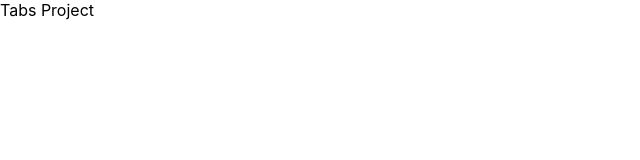
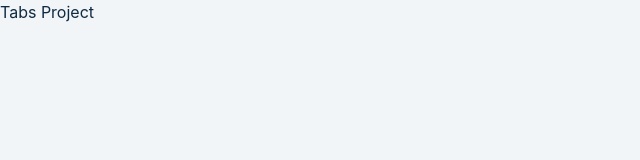
Before and after one commit to platisam/React_TabsProject, a React (Create React App) app: page / in a window 1280 px wide. Shown: the top 160 px of the page, without its empty margins (0-640 px from the left). Built offline with nearby package versions, Linux system fonts and the light colour scheme.

Commit message:
adding style

```diff
--- a/src/index.css
+++ b/src/index.css
@@ -1,13 +1,267 @@
+/*
+===============
+Variables
+===============
+*/
+
+:root {
+  /* dark shades of primary color*/
+  --clr-primary-1: hsl(184, 91%, 17%);
+  --clr-primary-2: hsl(185, 84%, 25%);
+  --clr-primary-3: hsl(185, 81%, 29%);
+  --clr-primary-4: hsl(184, 77%, 34%);
+  --clr-primary-5: #2caeba;
+  /* lighter shades of primary color */
+  --clr-primary-6: hsl(185, 57%, 50%);
+  --clr-primary-7: hsl(184, 65%, 59%);
+  --clr-primary-8: hsl(184, 80%, 74%);
+  --clr-primary-9: hsl(185, 94%, 87%);
+  --clr-primary-10: hsl(186, 100%, 94%);
+  /* darkest grey - used for headings */
+  --clr-grey-1: hsl(209, 61%, 16%);
+  --clr-grey-2: hsl(211, 39%, 23%);
+  --clr-grey-3: hsl(209, 34%, 30%);
+  --clr-grey-4: hsl(209, 28%, 39%);
+  /* grey used for paragraphs */
+  --clr-grey-5: hsl(210, 22%, 49%);
+  --clr-grey-6: hsl(209, 23%, 60%);
+  --clr-grey-7: hsl(211, 27%, 70%);
+  --clr-grey-8: hsl(210, 31%, 80%);
+  --clr-grey-9: hsl(212, 33%, 89%);
+  --clr-grey-10: hsl(210, 36%, 96%);
+  --clr-white: #fff;
+  --clr-red-dark: hsl(360, 67%, 44%);
+  --clr-red-light: hsl(360, 71%, 66%);
+  --clr-green-dark: hsl(125, 67%, 44%);
+  --clr-green-light: hsl(125, 71%, 66%);
+  --clr-black: #222;
+  --transition: all 0.3s linear;
+  --spacing: 0.1rem;
+  --radius: 0.25rem;
+  --light-shadow: 0 5px 15px rgba(0, 0, 0, 0.1);
+  --dark-shadow: 0 5px 15px rgba(0, 0, 0, 0.2);
+  --max-width: 1170px;
+  --fixed-width: 620px;
+}
+/*
+===============
+Global Styles
+===============
+*/
+
+*,
+::after,
+::before {
+  margin: 0;
+  padding: 0;
+  box-sizing: border-box;
+}
 body {
-  margin: 0;
-  font-family: -apple-system, BlinkMacSystemFont, 'Segoe UI', 'Roboto', 'Oxygen',
-    'Ubuntu', 'Cantarell', 'Fira Sans', 'Droid Sans', 'Helvetica Neue',
-    sans-serif;
-  -webkit-font-smoothing: antialiased;
-  -moz-osx-font-smoothing: grayscale;
+  font-family: -apple-system, BlinkMacSystemFont, 'Segoe UI', Roboto, Oxygen,
+    Ubuntu, Cantarell, 'Open Sans', 'Helvetica Neue', sans-serif;
+  background: var(--clr-grey-10);
+  color: var(--clr-grey-1);
+  line-height: 1.5;
+  font-size: 0.875rem;
+}
+ul {
+  list-style-type: none;
+}
+a {
+  text-decoration: none;
+}
+h1,
+h2,
+h3,
+h4 {
+  letter-spacing: var(--spacing);
+  text-transform: capitalize;
+  line-height: 1.25;
+  margin-bottom: 0.75rem;
+}
+h1 {
+  font-size: 3rem;
+}
+h2 {
+  font-size: 2rem;
+}
+h3 {
+  font-size: 1.25rem;
+}
+h4 {
+  font-size: 0.875rem;
+}
+p {
+  margin-bottom: 1.25rem;
+  color: var(--clr-grey-5);
+}
+@media screen and (min-width: 800px) {
+  h1 {
+    font-size: 4rem;
+  }
+  h2 {
+    font-size: 2.5rem;
+  }
+  h3 {
+    font-size: 1.75rem;
+  }
+  h4 {
+    font-size: 1rem;
+  }
+  body {
+    font-size: 1rem;
+  }
+  h1,
+  h2,
+  h3,
+  h4 {
+    line-height: 1;
+  }
+}
+/*  global classes */
+
+/* section */
+.section {
+  width: 90vw;
+  margin: 5rem auto;
+  max-width: var(--max-width);
 }
 
-code {
-  font-family: source-code-pro, Menlo, Monaco, Consolas, 'Courier New',
-    monospace;
+@media screen and (min-width: 992px) {
+  .section {
+    width: 95vw;
+  }
 }
+
+.loading {
+  text-align: center;
+}
+
+.underline {
+  width: 5rem;
+  height: 0.25rem;
+  margin-bottom: 1.25rem;
+  background: var(--clr-primary-5);
+  margin-left: auto;
+  margin-right: auto;
+}
+.title {
+  margin-bottom: 4rem;
+  text-align: center;
+}
+
+/*
+===============
+Jobs
+===============
+*/
+
+.jobs-center {
+  width: 80vw;
+  margin: 0 auto;
+  max-width: var(--max-width);
+}
+.btn-container {
+  display: flex;
+  flex-direction: row;
+  justify-content: center;
+  margin-bottom: 4rem;
+  flex-wrap: wrap;
+}
+.job-btn {
+  background: transparent;
+  border-color: transparent;
+  text-transform: capitalize;
+  font-size: 1.25rem;
+  letter-spacing: var(--spacing);
+  margin: 0 0.5rem;
+  transition: var(--transition);
+  cursor: pointer;
+  padding: 0.25rem 0;
+  line-height: 1;
+  outline-color: var(--clr-primary-10);
+}
+.job-btn:hover {
+  color: var(--clr-primary-5);
+  box-shadow: 0 2px var(--clr-primary-5);
+}
+.active-btn {
+  color: var(--clr-primary-5);
+  box-shadow: 0 2px var(--clr-primary-5);
+}
+
+.job-info h3 {
+  font-weight: 400;
+}
+.job-info h4 {
+  text-transform: uppercase;
+  color: var(--clr-grey-5);
+  background: var(--clr-grey-9);
+  display: inline-block;
+  padding: 0.375rem 0.75rem;
+  border-radius: var(--radius);
+}
+.job-date {
+  letter-spacing: var(--spacing);
+}
+.job-desc {
+  display: grid;
+  grid-template-columns: auto 1fr;
+  column-gap: 2rem;
+  align-items: center;
+  margin-bottom: 1.25rem;
+}
+.job-desc p {
+  margin-bottom: 0;
+  color: var(--clr-grey-3);
+}
+.job-icon {
+  color: var(--clr-primary-5);
+}
+@media screen and (min-width: 992px) {
+  .jobs-center {
+    width: 90vw;
+    display: grid;
+    grid-template-columns: 200px 1fr;
+    column-gap: 4rem;
+  }
+  .btn-container {
+    flex-direction: column;
+    justify-content: flex-start;
+  }
+  .job-btn {
+    margin-bottom: 1rem;
+  }
+  .active-btn {
+    box-shadow: -2px 0 var(--clr-primary-5);
+  }
+  .job-btn:hover {
+    box-shadow: -2px 0 var(--clr-primary-5);
+  }
+}
+.btn {
+  text-transform: uppercase;
+  background: var(--clr-primary-5);
+  color: var(--clr-primary-9);
+  padding: 0.375rem 0.75rem;
+  letter-spacing: var(--spacing);
+  font-weight: 700;
+  -webkit-transition: var(--transition);
+  transition: var(--transition);
+  font-size: 0.875rem;
+  border: 2px solid transparent;
+  cursor: pointer;
+  box-shadow: 0 1px 3px rgba(0, 0, 0, 0.2);
+  border-radius: var(--radius);
+  display: block;
+  width: 12rem;
+  text-align: center;
+  margin: 0 auto;
+  margin-top: 3rem;
+}
+.btn:hover {
+  color: var(--clr-primary-1);
+  background: var(--clr-primary-8);
+}
+.center-btn {
+}
```
